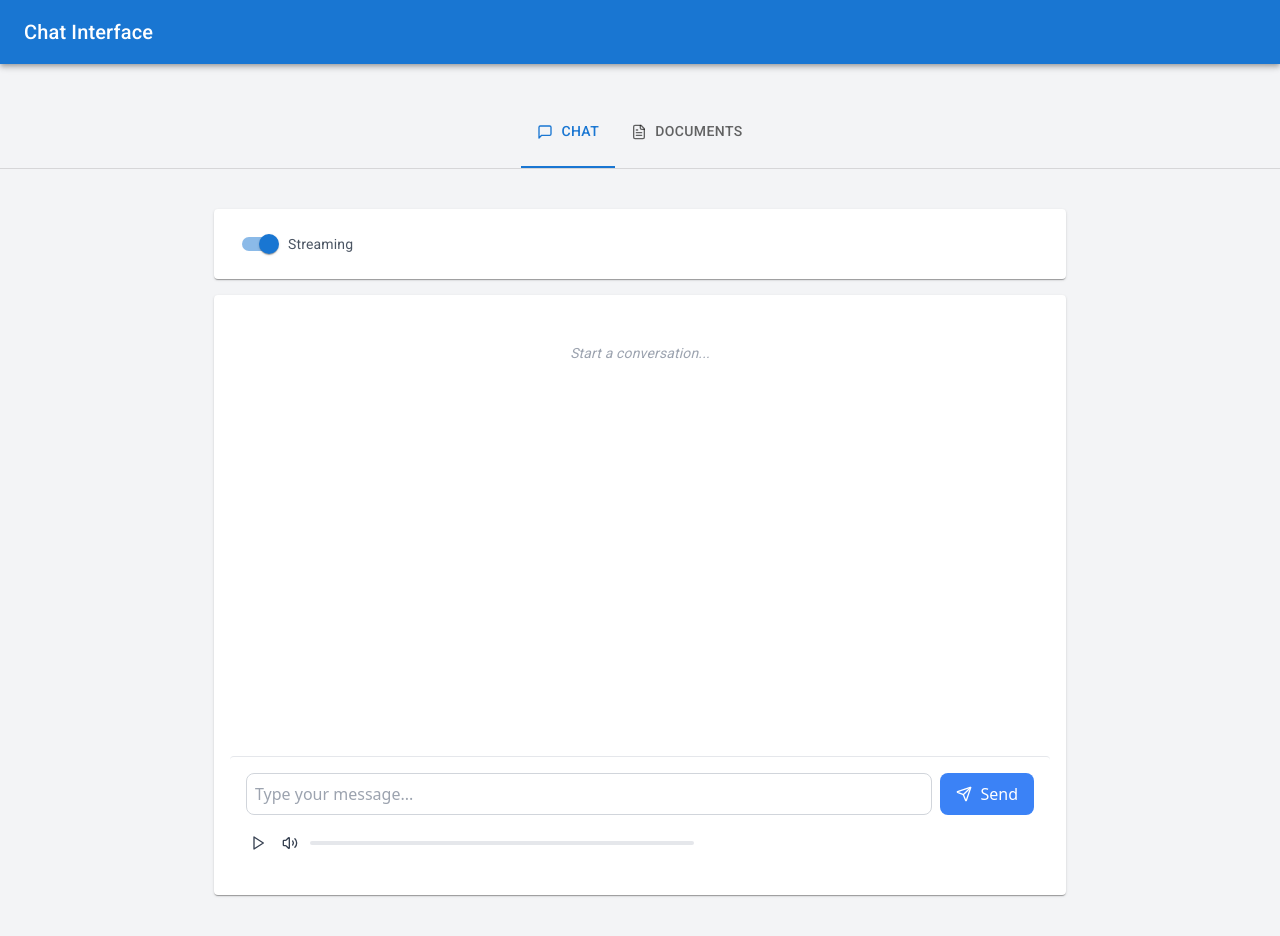
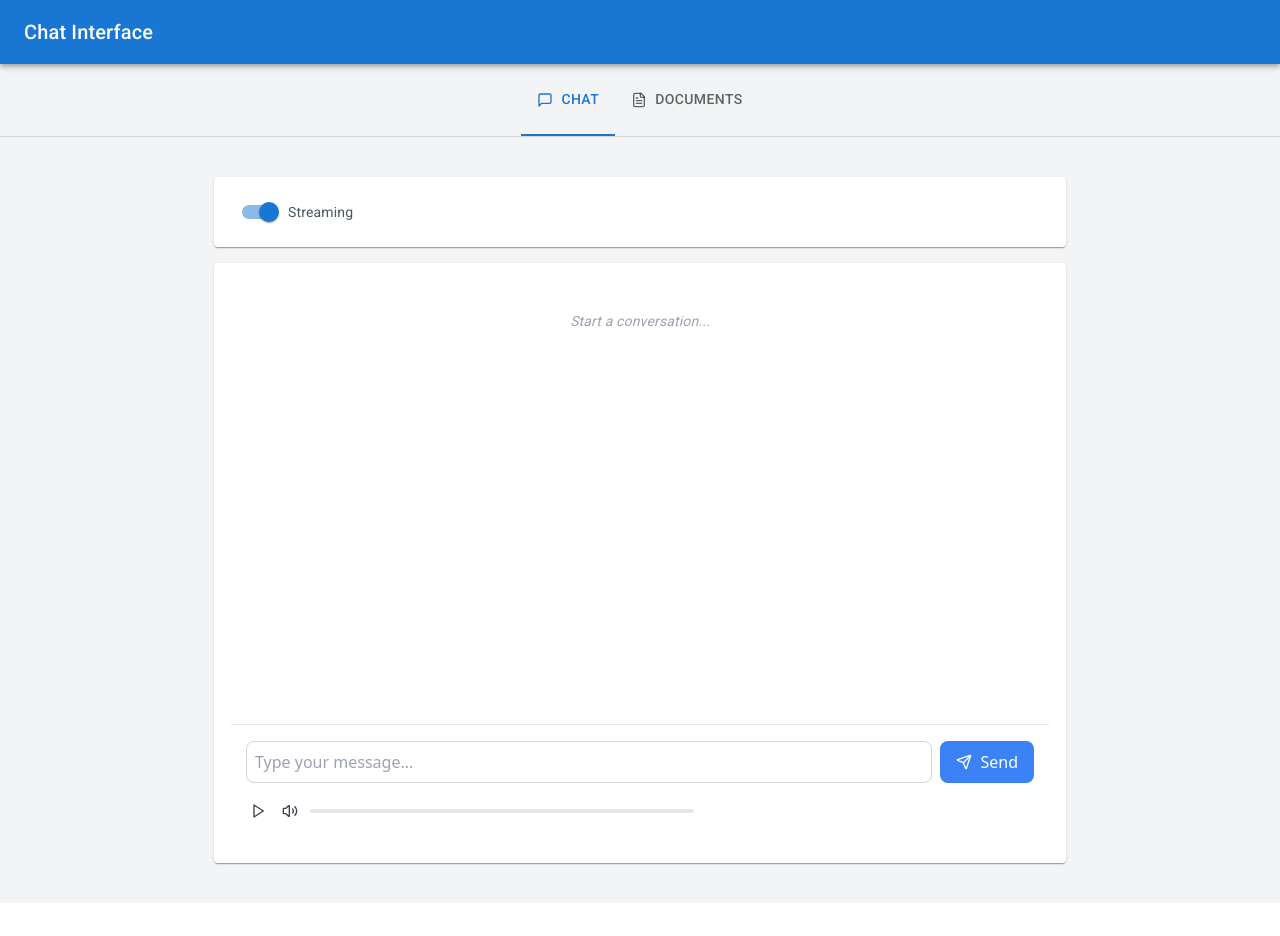
Before and after one commit to jrgleason/spring-ai-example, a React (Vite) app in the folder ui/: page / in a window 1280 px wide. Shown: the top 936 px of the page. After the commit the page ends 903 px from the top, so only its background shows below. Built offline with nearby package versions, Linux system fonts and the light colour scheme.

Commit message:
Giving the tabs a haircut

```diff
--- a/ui/src/App.jsx
+++ b/ui/src/App.jsx
@@ -44,7 +44,7 @@
                         </Typography>
                     </Toolbar>
                 </AppBar>
-                <div className="container mx-auto py-8">
+                <div className="container mx-auto">
                     <Box sx={{ width: '100%' }}>
                         <Box sx={{ borderBottom: 1, borderColor: 'divider' }}>
                             <Tabs
```
